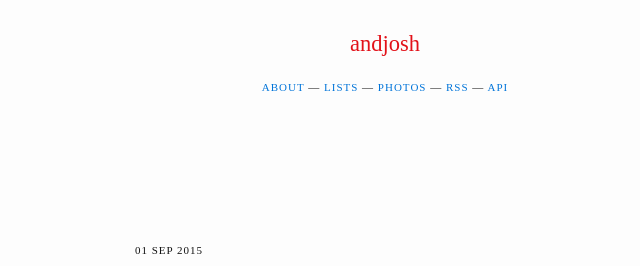
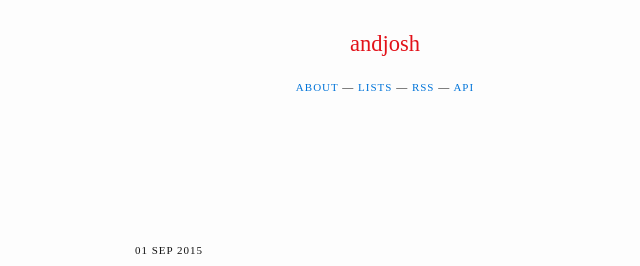
Before and after one commit to joshbeckman/andjosh.github.io, a Jekyll site: the page built from index.html, in a window 1280 px wide and 900 px high. Shown: the top 266 px of the window, without its empty margins (255-895 px from the left). Built offline with Jekyll 4.4.1, drawn with Linux system fonts in a browser that asks for light colours; Markdown is read by kramdown in place of the engine named in the settings.

Commit message:
no photos link on homepage

```diff
--- a/index.html
+++ b/index.html
@@ -9,8 +9,6 @@ title: Josh Beckman
     <a href="/about" title="About Josh Beckman">About</a>
     &mdash;
     <a href="/lists" title="Lists of Preset, Past, &amp; Future">Lists</a>
-    &mdash;
-    <a href="/photos" title="Photos">Photos</a>
     &mdash;
     <a href="/rss.xml" title="Subscribe to the RSS feed" rel="alternate">RSS</a>
     &mdash;
```
